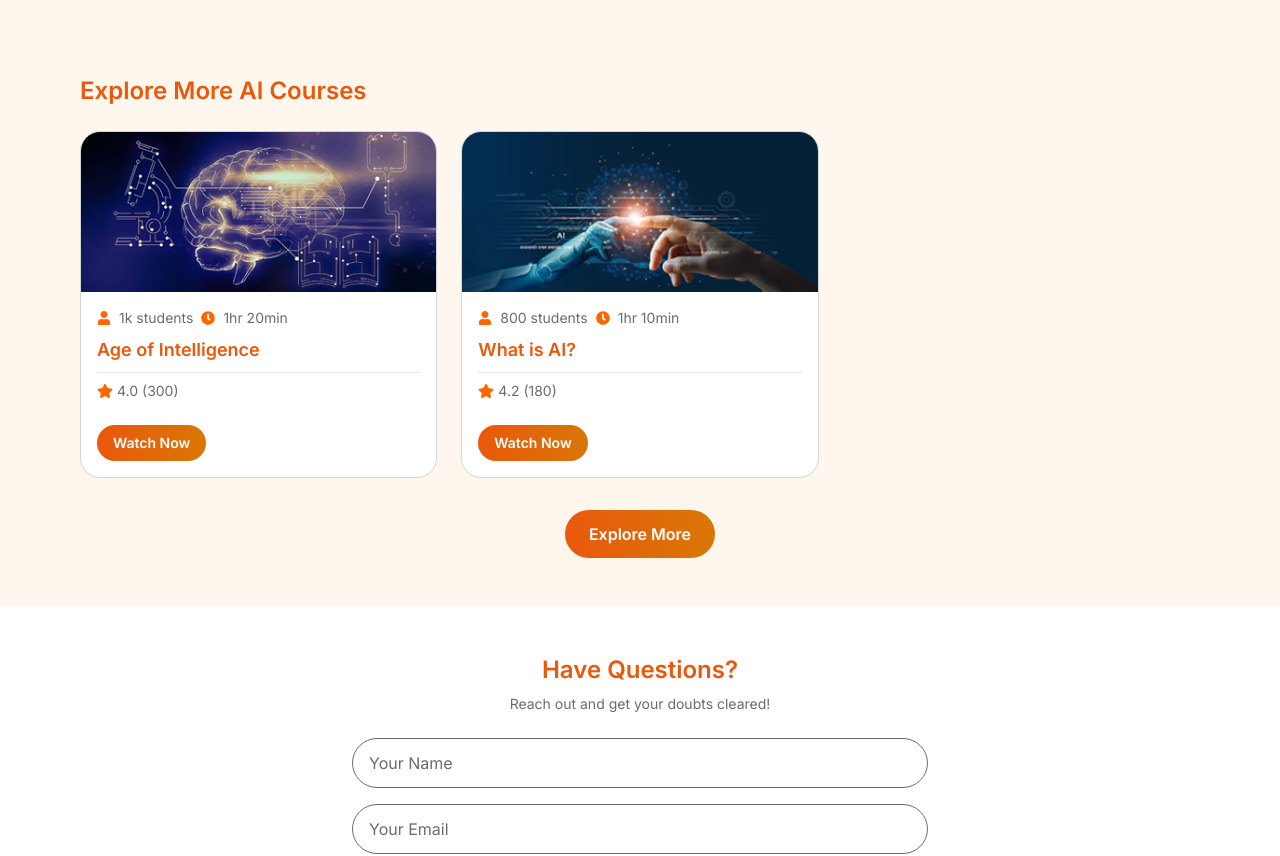
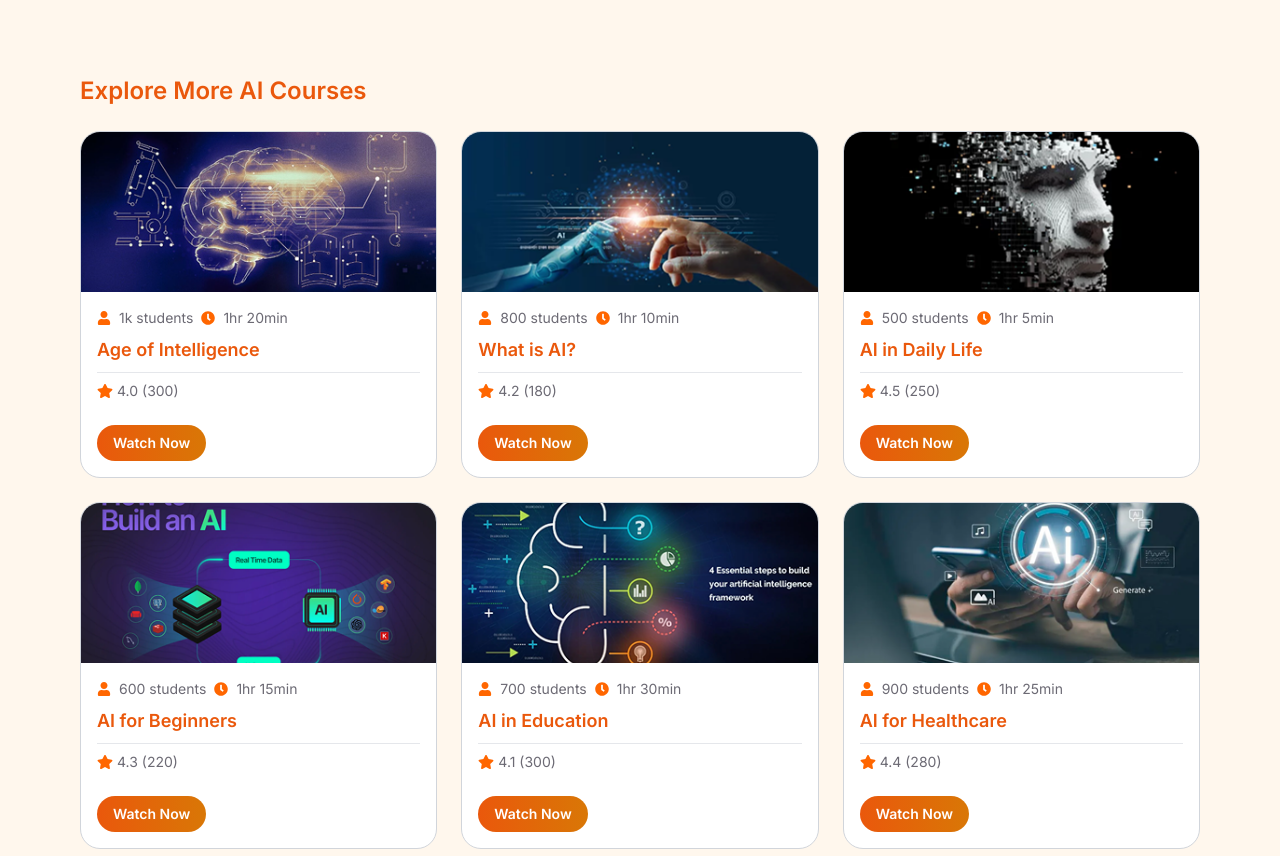
Before and after one commit to rakhikamboz7/PAI-Excellence, a React (Vite) app in the folder client/: page /course-details in a window 1280 px wide. Shown: the part 900-1756 px from the top of the page. Built offline with nearby package versions, Linux system fonts and the light colour scheme.

Commit message:
more-coures/fixed

```diff
--- a/client/src/components/Coursedetails.jsx
+++ b/client/src/components/Coursedetails.jsx
@@ -411,7 +411,7 @@ export default function CourseDetail() {
   };
 
   const [showAll, setShowAll] = useState(false);
-  const displayedCourses = showAll ? moreCourses : moreCourses.slice(0, 2);
+  const displayedCourses = showAll ? moreCourses : moreCourses.slice(0, 6);
 
   const [name, setName] = useState("");
   const [email, setEmail] = useState("");
--- a/client/src/i18n/locales/en/translation.json
+++ b/client/src/i18n/locales/en/translation.json
@@ -279,6 +279,46 @@
         "rating": "4.3 (220)",
         "date": "Jan 28, 2025"
 
+      },
+      {
+        "title": "AI in Education",
+        "img": "/Images/Card5.png",
+        "students": "700 students",
+        "duration": "1hr 30min",
+        "rating": "4.1 (300)",
+        "date": "Jan 29, 2025"
+      },
+      {
+        "title": "AI for Healthcare",
+        "img": "/Images/Card6.png",
+        "students": "900 students",
+        "duration": "1hr 25min",
+        "rating": "4.4 (280)",
+        "date": "Jan 30, 2025"
+      },
+      {
+        "title": "AI in Agriculture",
+        "img": "/Images/Card7.png",
+        "students": "750 students",
+        "duration": "1hr 20min",
+        "rating": "4.6 (320)",
+        "date": "Jan 31, 2025"
+      },
+      {
+        "title": "AI for Business",
+        "img": "/Images/Card8.png",
+        "students": "850 students",
+        "duration": "1hr 35min",
+        "rating": "4.7 (400)",
+        "date": "Feb 1, 2025"
+      },
+      {
+        "title": "AI Ethics and Safety",
+        "img": "/Images/Card9.png",
+        "students": "650 students",
+        "duration": "1hr 40min",
+        "rating": "4.8 (360)",
+        "date": "Feb 2, 2025"
       }
     ]
   }
```
Also changed, not shown: client/src/components/Mission.jsx (+0 -199 lines).
